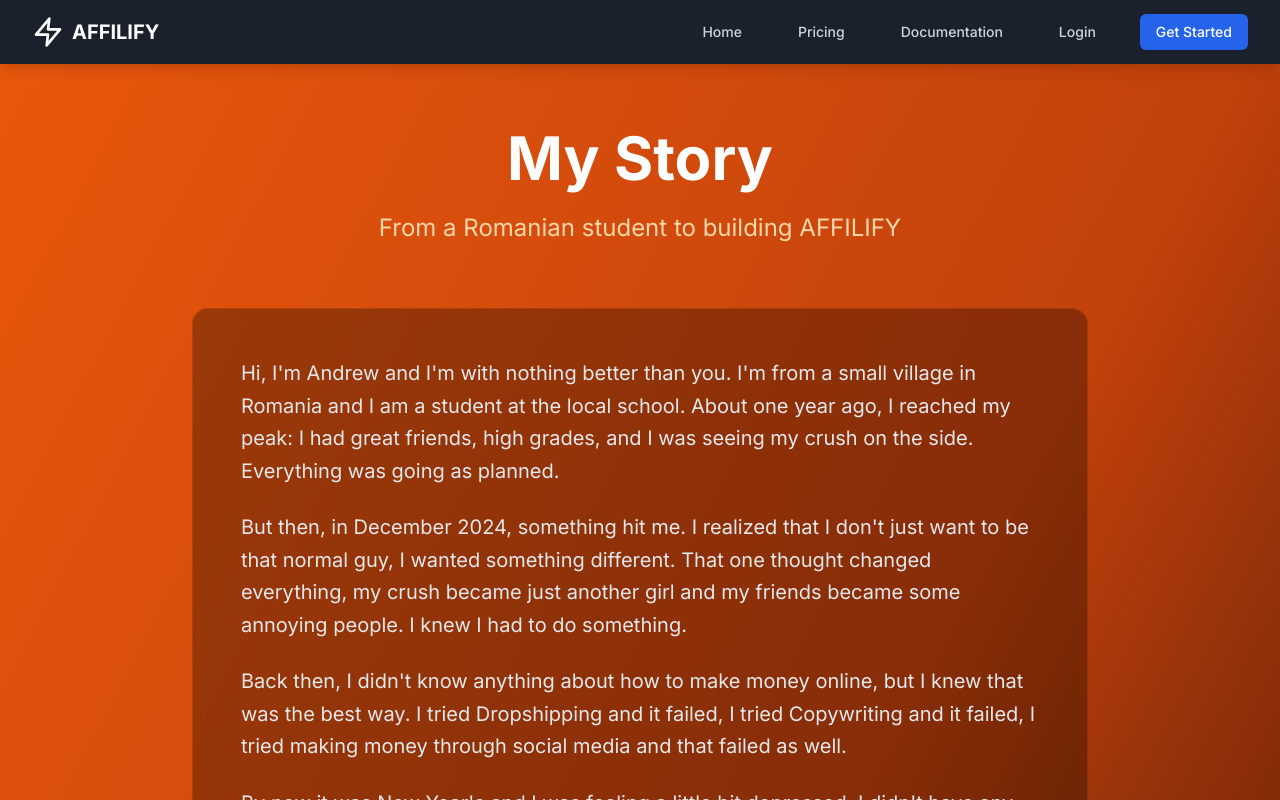
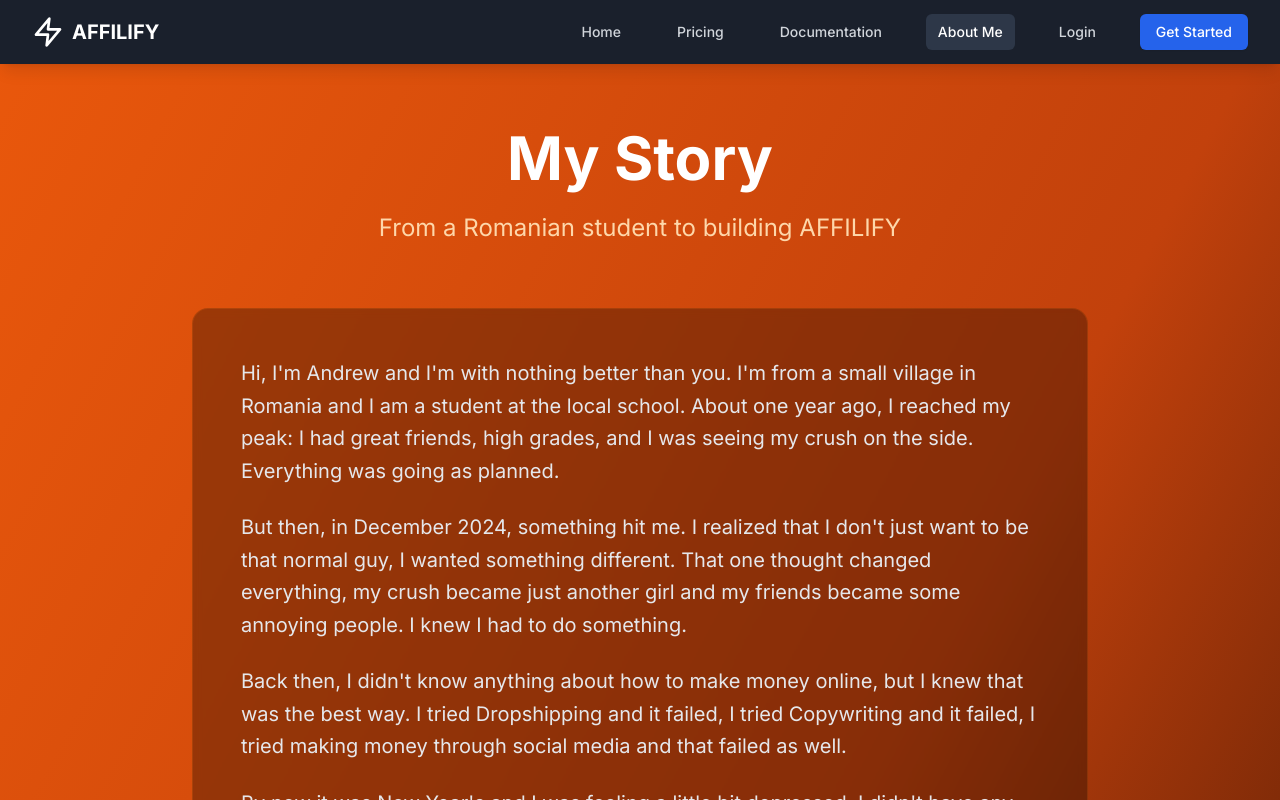
Before and after one commit to JVL-afk/M.A, a Next.js app: page /about-me in a window 1280 px wide. Shown: the top 800 px of the page. Built offline with nearby package versions, Linux system fonts and the light colour scheme.

Commit message:
Update Navbar.tsx

```diff
--- a/src/components/Navbar.tsx
+++ b/src/components/Navbar.tsx
@@ -57,6 +57,17 @@ const Navbar = () => {
               style={isActive('/docs') ? { backgroundColor: '#2d3748' } : {}}
             >
               Documentation
+            </Link>
+            <Link
+              href="/about-me"
+              className={`px-3 py-2 rounded-md text-sm font-medium transition-colors ${
+                isActive('/about-me')
+                  ? 'text-white'
+                  : 'text-gray-300 hover:bg-gray-700 hover:text-white'
+              }`}
+              style={isActive('/about-me') ? { backgroundColor: '#2d3748' } : {}}
+            >
+              About Me
             </Link>
             <Link
               href="/login"
@@ -125,6 +136,18 @@ const Navbar = () => {
                 Documentation
               </Link>
               <Link
+                href="/about-me"
+                className={`block px-3 py-2 rounded-md text-base font-medium transition-colors ${
+                  isActive('/about-me')
+                    ? 'text-white'
+                    : 'text-gray-300 hover:bg-gray-700 hover:text-white'
+                }`}
+                style={isActive('/about-me') ? { backgroundColor: '#2d3748' } : {}}
+                onClick={() => setIsMenuOpen(false)}
+              >
+                About Me
+              </Link>
+              <Link
                 href="/login"
                 className="block text-gray-300 hover:text-white hover:bg-gray-700 px-3 py-2 rounded-md text-base font-medium transition-colors"
                 onClick={() => setIsMenuOpen(false)}
```
